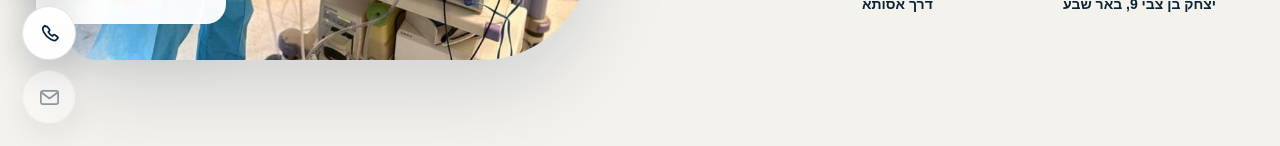
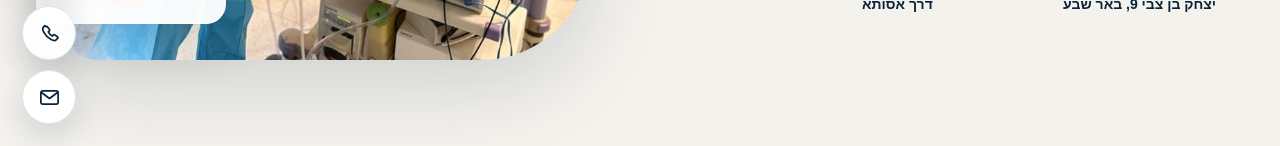
Before and after one commit to liorlior22/arik-segal-clinic, a Next.js app: page / in a window 1280 px wide. Shown: the part 654-800 px from the top of the page. Built offline with nearby package versions, Linux system fonts and the light colour scheme.

Commit message:
Activate floating email button

```diff
--- a/app/layout.js
+++ b/app/layout.js
@@ -21,12 +21,12 @@ function FloatingContact() {
           <path d="M7.2 3.8 5.6 5.4c-.9.9-.7 3 .4 5.2 1.7 3.3 4.4 6 7.7 7.7 2.2 1.1 4.3 1.3 5.2.4l1.6-1.6c.4-.4.4-1 0-1.4l-3-2.3c-.4-.3-.9-.3-1.3.1l-1.2 1.2c-1.8-.9-3.4-2.5-4.3-4.3l1.2-1.2c.4-.4.4-.9.1-1.3l-2.3-3c-.4-.5-1.1-.5-1.5-.1Z" />
         </svg>
       </a>
-      <span className="floatingDisabled" aria-label="מייל - יעודכן בקרוב" title="מייל">
+      <a href="mailto:liorengel22@gmail.com" aria-label="שליחת מייל" title="מייל">
         <svg viewBox="0 0 24 24" fill="none" stroke="currentColor" strokeWidth="1.8" strokeLinecap="round" strokeLinejoin="round" aria-hidden="true">
           <rect x="3" y="5" width="18" height="14" rx="2" />
           <path d="m4 7 8 6 8-6" />
         </svg>
-      </span>
+      </a>
     </div>
   );
 }
```
